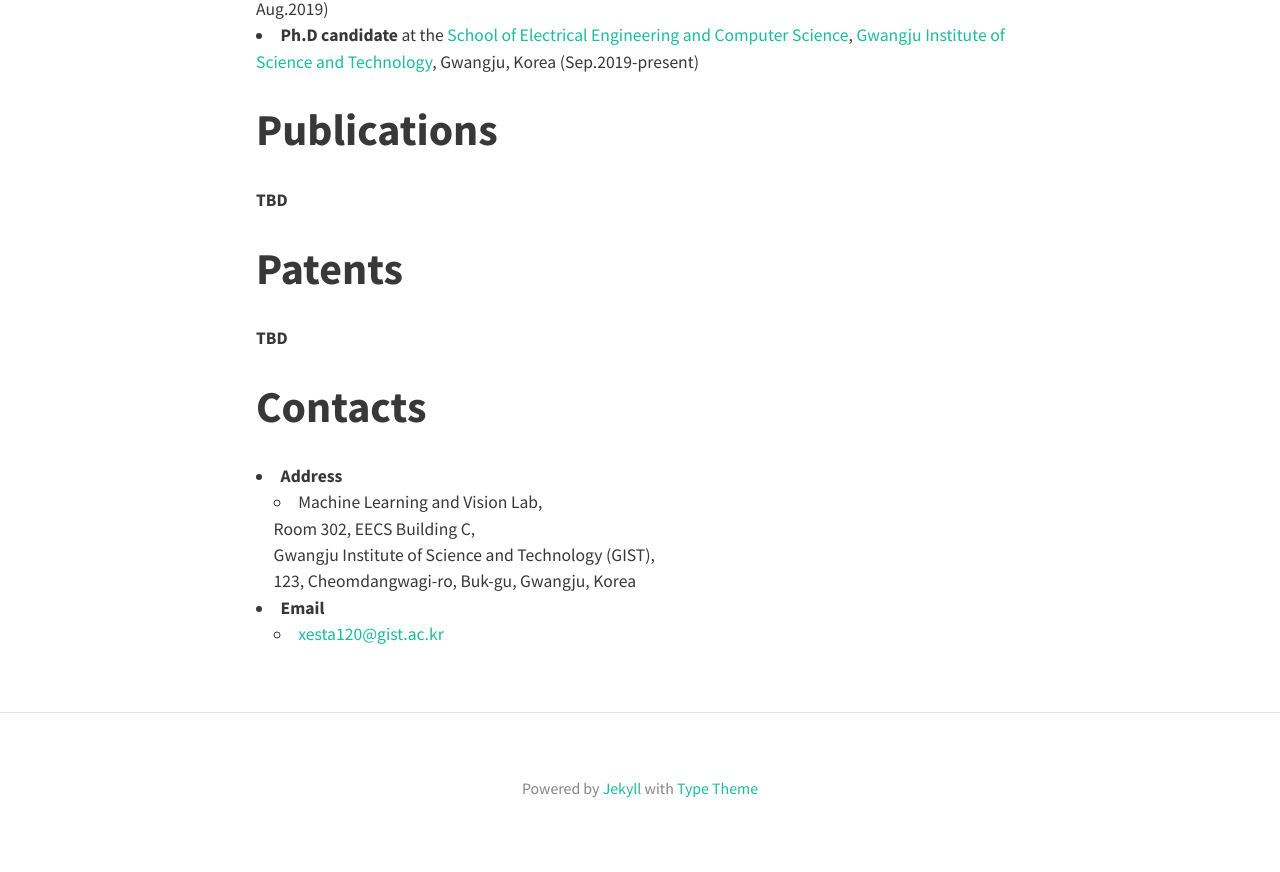
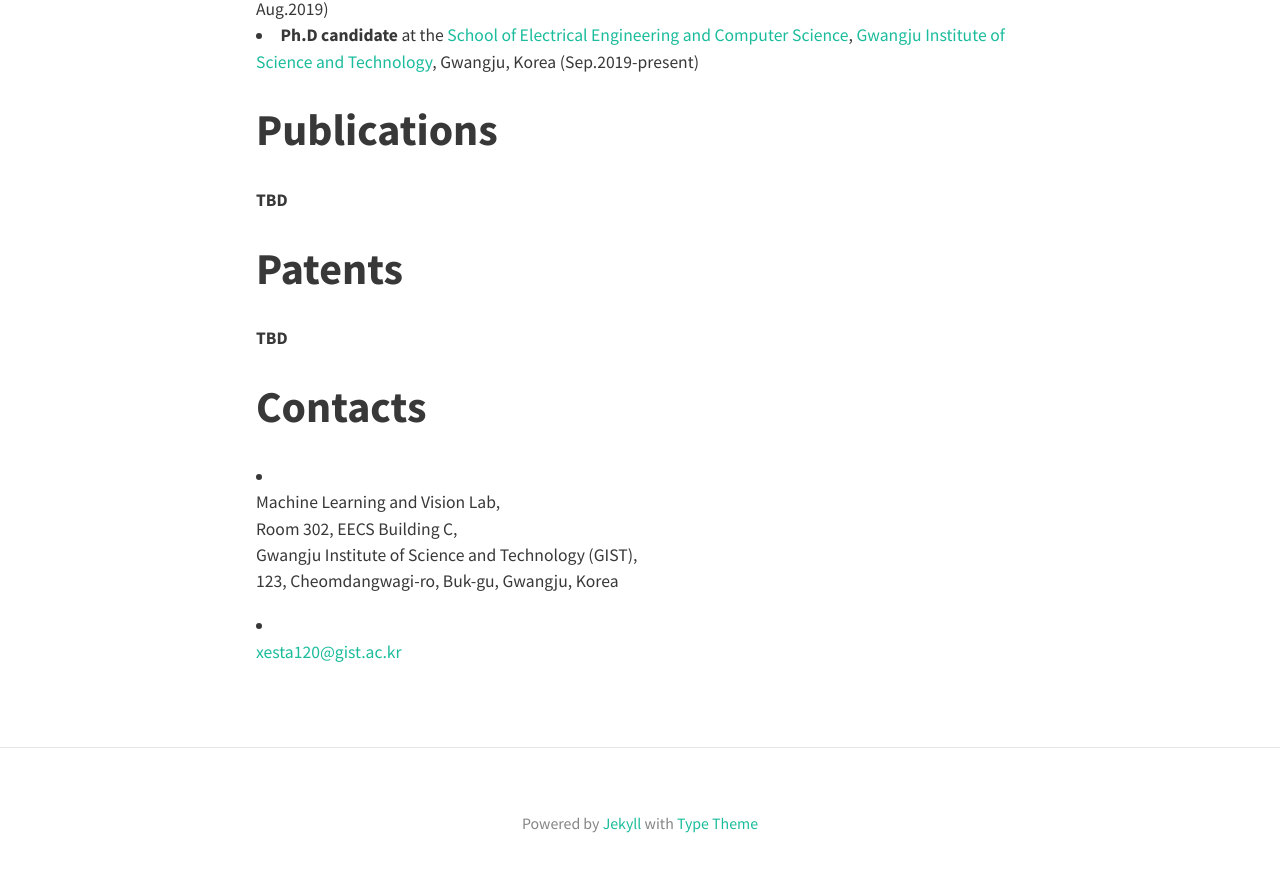
Before and after one commit to DY120/dy120.github.io, a Jekyll site: the page built from about.md, in a window 1280 px wide and 900 px high, scrolled down 683 px. Shown: the top 872 px of the window. Built offline with Jekyll 4.4.1, drawn with Linux system fonts in a browser that asks for light colours; nearby versions of some CDN libraries.

Commit message:
Change the about page

```diff
--- a/about.md
+++ b/about.md
@@ -21,11 +21,9 @@ Hi. My name is Daeyoung Han, a Ph.D candidate student at the [School of Electric
 **TBD**
 
 # Contacts
-- **Address**
-  - Machine Learning and Vision Lab,
+- Machine Learning and Vision Lab,
     Room 302, EECS Building C,
     Gwangju Institute of Science and Technology (GIST),
     123, Cheomdangwagi-ro, Buk-gu, Gwangju, Korea
 
-- **Email**
-  - [xesta120@gist.ac.kr](mailto:xesta120@gist.ac.kr)
+- [xesta120@gist.ac.kr](mailto:xesta120@gist.ac.kr)
```
